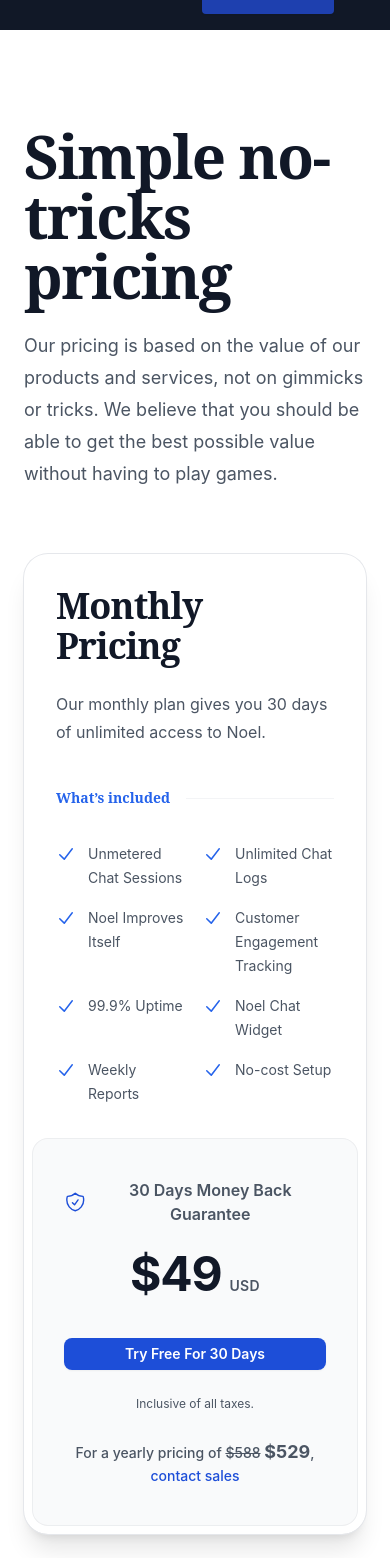
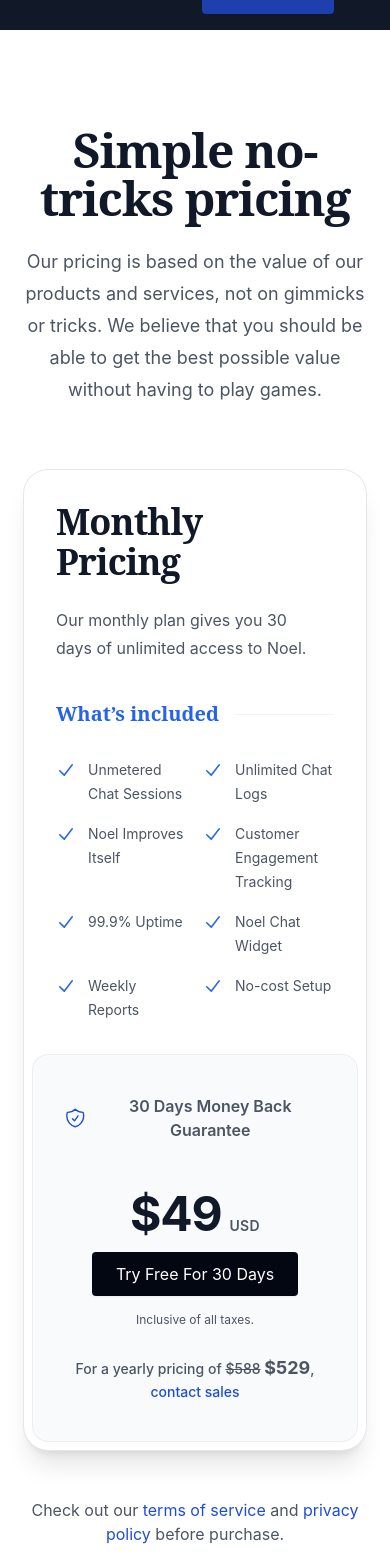
Before and after one commit to iamsid47/get-noel, a React (Create React App) app: page /pricing in a window 390 px wide. Shown: the part 50-1608 px from the top of the page. Built offline with nearby package versions, Linux system fonts and the light colour scheme.

Commit message:
pricing page responsive

```diff
--- a/src/components/Pricing/Pricing.jsx
+++ b/src/components/Pricing/Pricing.jsx
@@ -20,8 +20,8 @@
       <Navbar />
       <div className="bg-white py-24 sm:py-32">
         <div className="mx-auto max-w-7xl px-6 lg:px-8 ">
-          <div className="mx-auto max-w-2xl sm:text-center">
-            <h2 className="text-6xl font-bold tracking-tight text-gray-900">
+          <div className="mx-auto max-w-2xl text-center">
+            <h2 className="text-5xl lg:text-6xl font-bold tracking-tight text-gray-900 ">
               Simple no-tricks pricing
             </h2>
             <p className="mt-6 text-lg leading-8 text-gray-600">
@@ -35,11 +35,11 @@
               <h3 className="text-4xl font-bold tracking-tight text-gray-900">
                 Monthly Pricing
               </h3>
-              <p className="mt-6 text-base leading-7 text-gray-600">
+              <p className="mt-6 pr-3 text-base leading-7 text-gray-600">
                 Our monthly plan gives you 30 days of unlimited access to Noel.
               </p>
               <div className="mt-10 flex items-center gap-x-4">
-                <h4 className="flex-none text-sm font-semibold leading-6 text-blue-600">
+                <h4 className="flex-none text-xl font-semibold leading-6 text-blue-600">
                   What’s included
                 </h4>
                 <div className="h-px flex-auto bg-gray-100" />
@@ -78,7 +78,7 @@
                       30 Days Money Back Guarantee
                     </span>
                   </div>
-                  <p className="mt-6 flex items-baseline justify-center gap-x-2">
+                  <p className="mt-12 flex items-baseline justify-center gap-x-2 mb-6">
                     <span className="text-5xl font-bold tracking-tight text-gray-900">
                       $49
                     </span>
@@ -86,10 +86,7 @@
                       USD
                     </span>
                   </p>
-                  <a
-                    href="/get-started"
-                    className="rounded-lg hover:bg-gray-800 px-2.5 py-1.5 text-sm  hover:text-white shadow-sm hover:shadow-xl bg-blue-700  transition duration-200 mt-10 block  text-center  font-semibold text-white"
-                  >
+                  <a href="/get-started" className="buttoncl">
                     Try Free For 30 Days
                   </a>
                   <p className="mt-6 text-xs leading-5 text-gray-600">
@@ -111,8 +108,8 @@
               </div>
             </div>
           </div>
-          <div className="mx-auto max-w-2xl sm:text-center">
-            <h2 className="text-gray-400 text-xs mt-12">
+          <div className="mx-auto text-center max-w-sm md:max-w-xl">
+            <p className="text-gray-600 text-md mt-12">
               Check out our{" "}
               <a
                 href="/"
@@ -128,7 +125,7 @@
                 privacy policy
               </a>{" "}
               before purchase.
-            </h2>
+            </p>
           </div>
         </div>
       </div>
```
